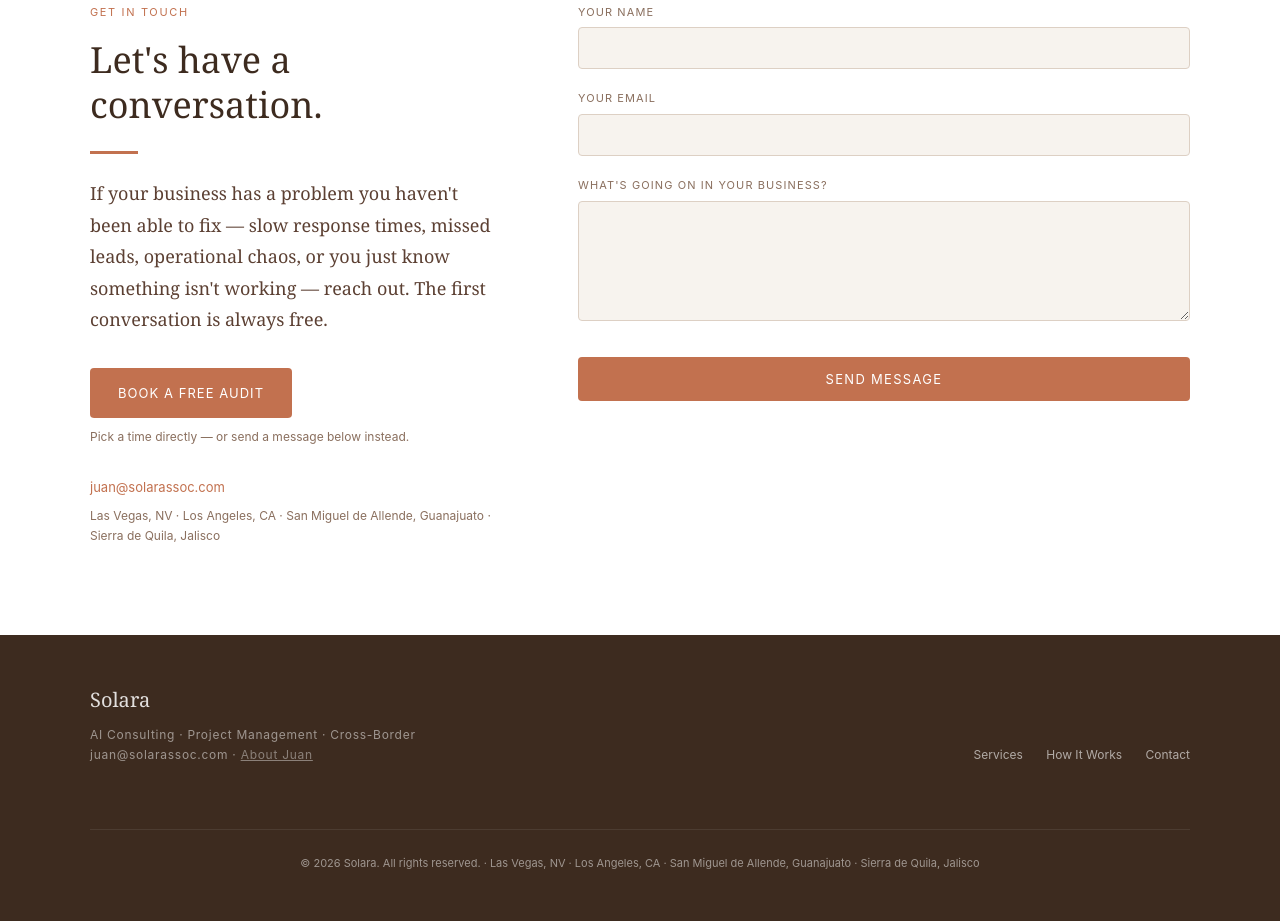
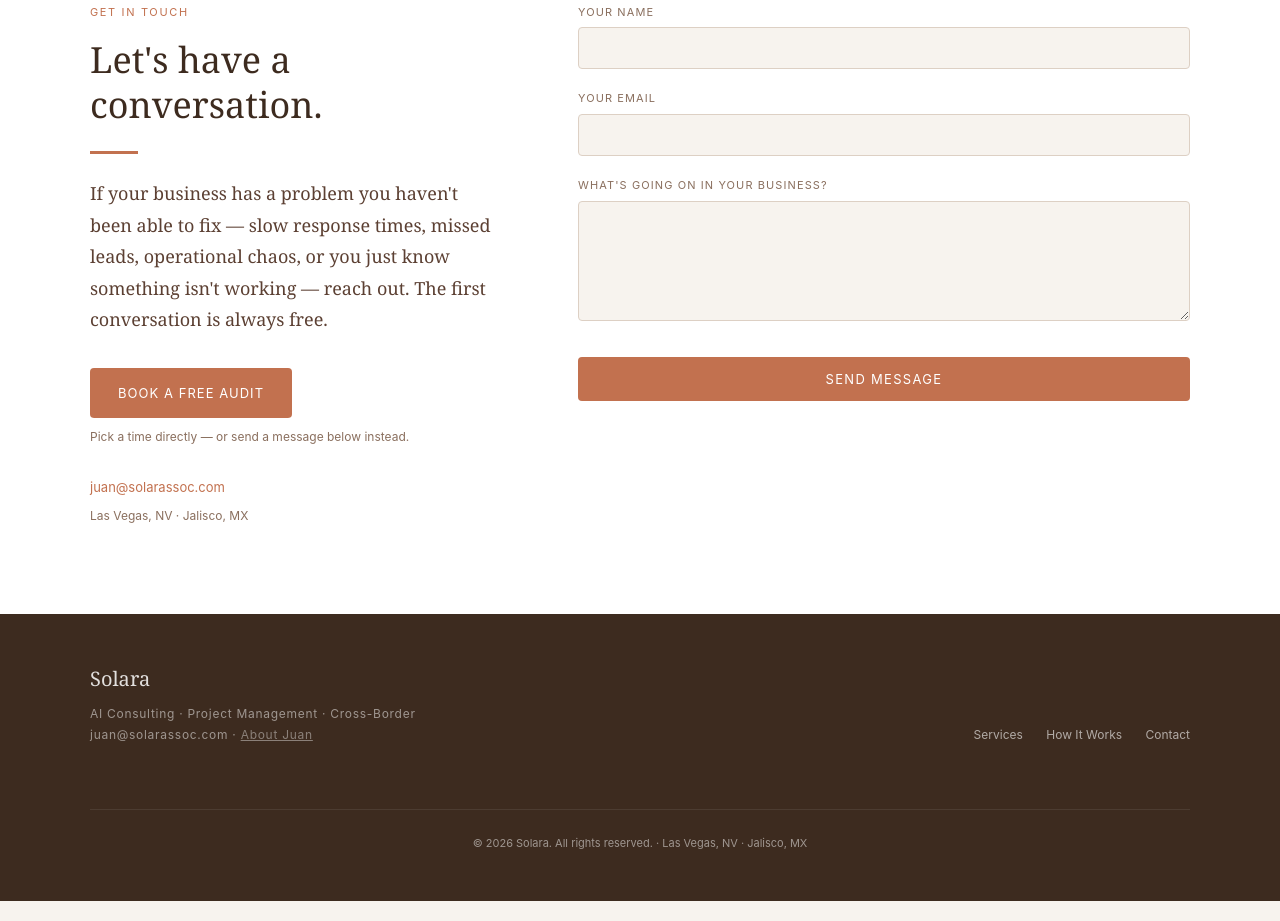
Before and after one commit to boeckh-gif/solarassoc-website, a website: page public/index.html in a window 1280 px wide. Shown: the part 4156-5077 px from the top of the page. Drawn offline with Linux system fonts and the light colour scheme.

Commit message:
Simplify solarassoc.com locations to Las Vegas and Jalisco

```diff
--- a/public/index.html
+++ b/public/index.html
@@ -456,7 +456,7 @@
           <a href="mailto:juan@solarassoc.com">juan@solarassoc.com</a>
         </div>
         <div class="contact-detail" style="margin-top:0.5rem; font-size:12px; color:var(--text-light);">
-          Las Vegas, NV · Los Angeles, CA · San Miguel de Allende, Guanajuato · Sierra de Quila, Jalisco
+          Las Vegas, NV · Jalisco, MX
         </div>
       </div>
 
@@ -510,7 +510,7 @@
       <a href="#contact" data-lang-inline="es">Contacto</a>
     </div>
     <div class="footer-copy sans">
-      © 2026 Solara. All rights reserved. · Las Vegas, NV · Los Angeles, CA · San Miguel de Allende, Guanajuato · Sierra de Quila, Jalisco
+      © 2026 Solara. All rights reserved. · Las Vegas, NV · Jalisco, MX
     </div>
   </div>
 </footer>
```
